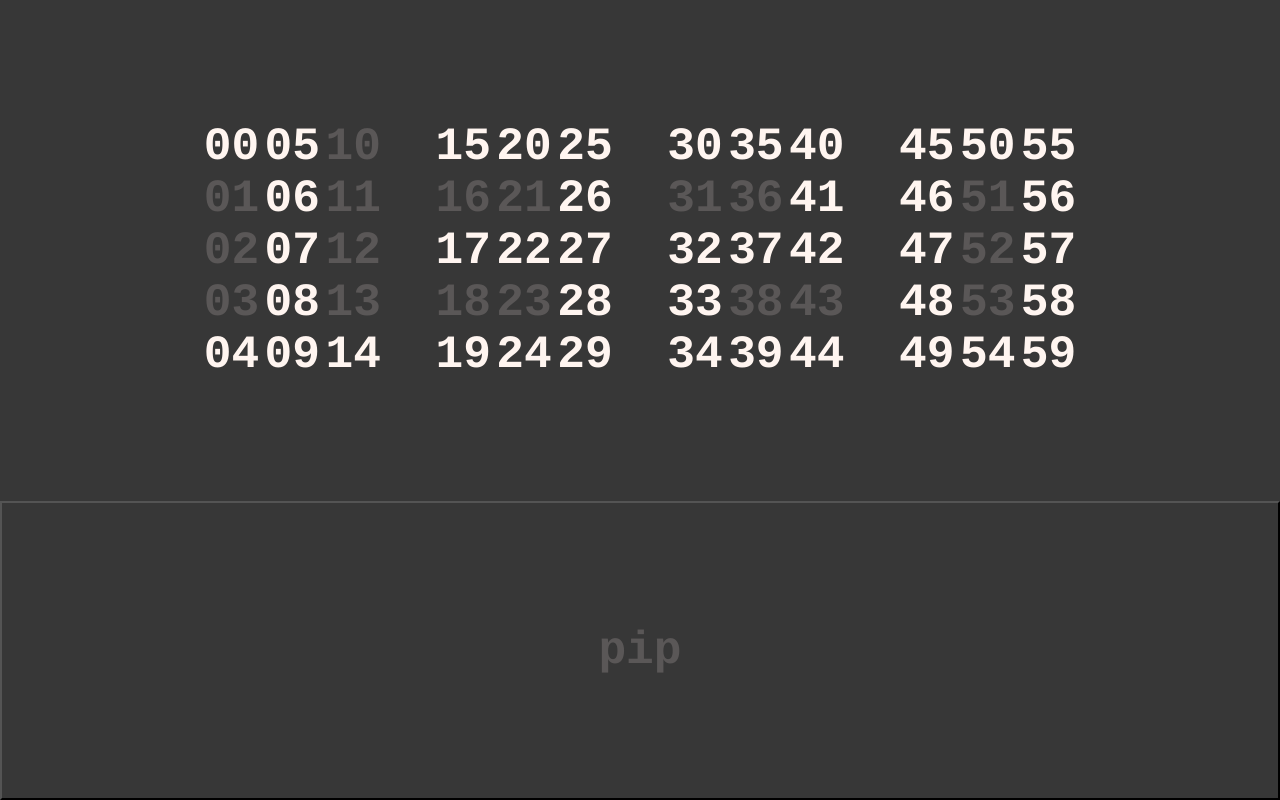
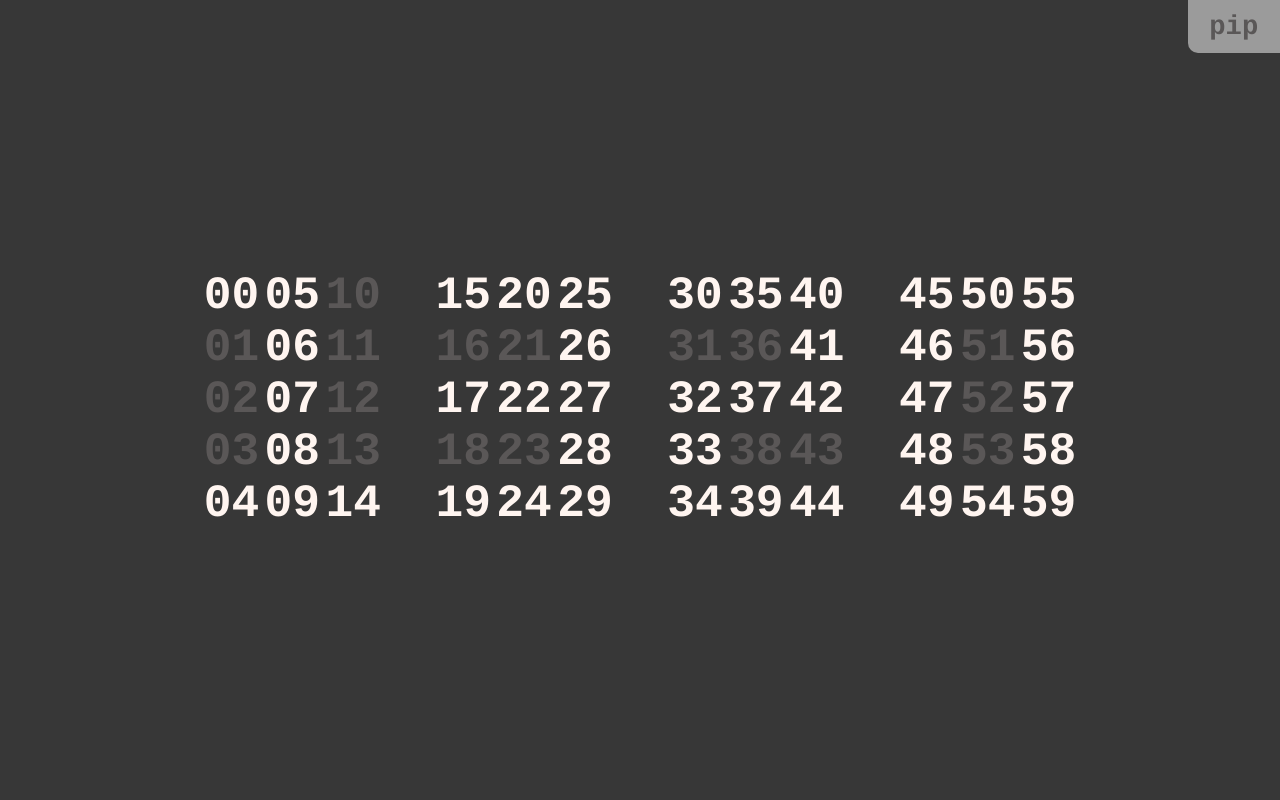
Before and after one commit to FenrisuIven/clockwork, a website built with Vite: page index.html in a window 1280 px wide. Built offline with nearby package versions, Linux system fonts and the light colour scheme; some packages are replaced by stand-ins of ours.

Commit message:
PiP button styles and deactivation logic

```diff
--- a/index.html
+++ b/index.html
@@ -8,7 +8,7 @@
   </head>
   <body>
     <div id="app"></div>
-    <button id="pip-button">pip</button>
+    <button id="pip-button" class="pip-button">pip</button>
     <script type="module" src="/src/main.js"></script>
   </body>
 </html>
--- a/src/entities/pipHandler/pipHandler.js
+++ b/src/entities/pipHandler/pipHandler.js
@@ -28,6 +28,7 @@ export async function initPiP() {
         pipEnabled = false;
         pipWindow = null;
         document.getElementById('app').appendChild(clockNode);
+        document.getElementById('pip-button').disabled = false;
     });
 
     pipWindow = pipWin;
--- a/src/main.js
+++ b/src/main.js
@@ -1,7 +1,11 @@
 import { init, initNode } from './entities/clock/clock.js';
 import { initPiP } from "./entities/pipHandler/pipHandler.js";
 
-document.getElementById('pip-button').addEventListener('click', initPiP);
+document.getElementById('pip-button').addEventListener('click', (e) => {
+    initPiP().then(() => {
+        e.target.disabled = true;
+    });
+});
 document.getElementById('app').appendChild(initNode());
 
 init();
--- a/src/style.css
+++ b/src/style.css
@@ -41,6 +41,23 @@ body {
   }
 }
 
+.pip-button {
+  font-size: 1rem;
+  width: fit-content;
+  height: fit-content;
+  padding: 0.4rem 0.8rem;
+  position: absolute;
+  top: 0;
+  right: 0;
+  border: 0;
+  border-radius: 0 0 0 10px;
+  background-color: rgba(255,255,255, 0.5);
+
+  &&:disabled {
+    background-color: rgba(255,255,255, 0.3);
+  }
+}
+
 @media (display-mode: picture-in-picture) {
   * {
     font-size: 1rem;
```
